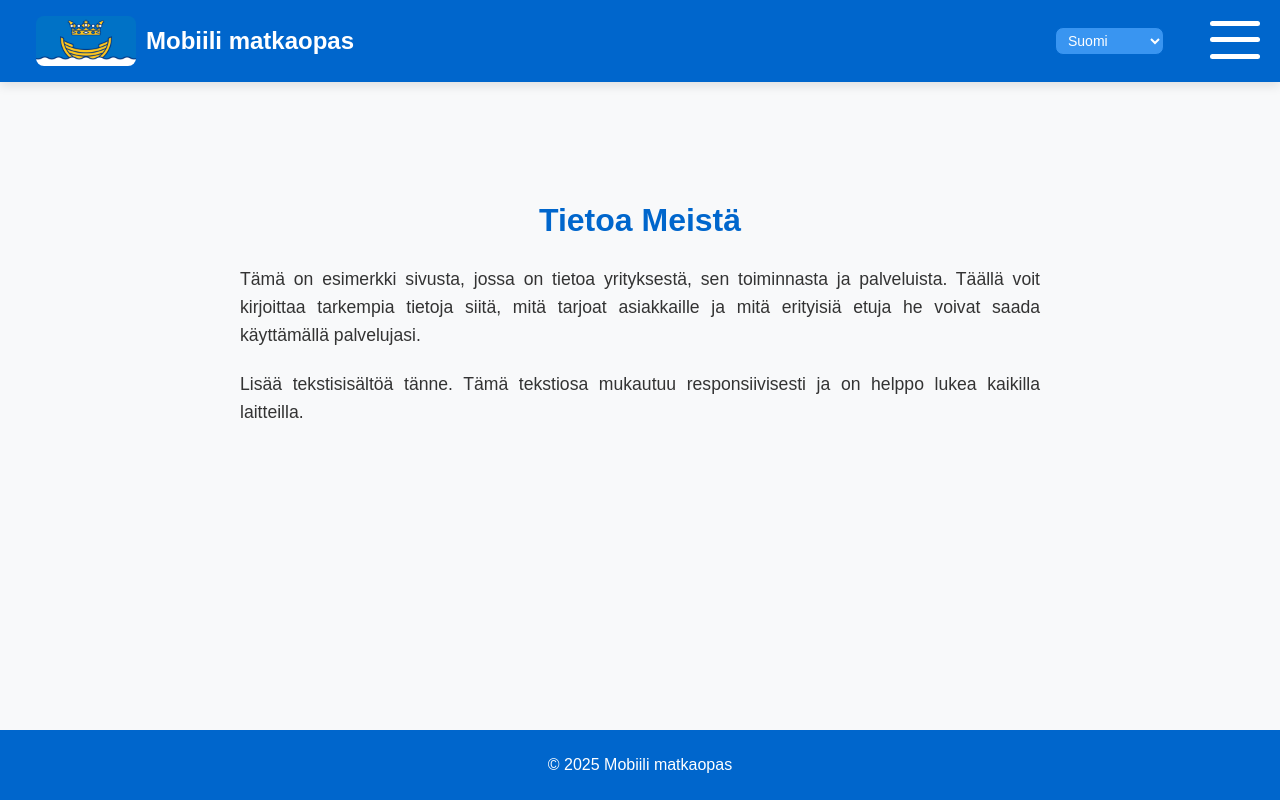
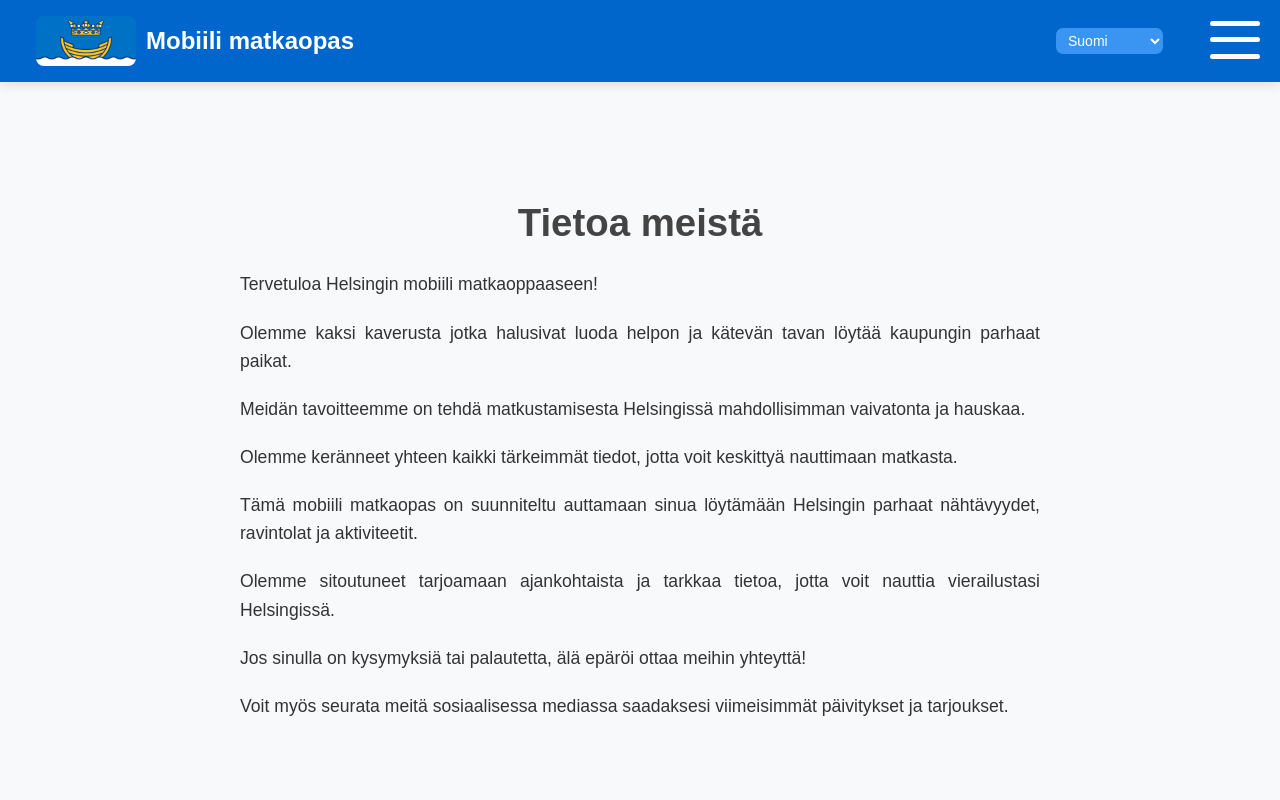
Before and after one commit to Leffinis/mobiili-opas, a React (Vite) app: page /tietoa in a window 1280 px wide. Shown: the top 800 px of the page. Built offline with nearby package versions, Linux system fonts and the light colour scheme.

Commit message:
patched all sivut kääntäminen

```diff
--- a/src/pages/Tietoa.jsx
+++ b/src/pages/Tietoa.jsx
@@ -1,18 +1,20 @@
-import React from 'react';
+import React, { useContext } from 'react';
+import { LanguageContext } from "/src/components/LanguageContext";
 
 const Tietoa = () => {
+  const { t } = useContext(LanguageContext);
   return (
+
     <div className="tietoa-page">
-      <h2>Tietoa Meistä</h2>
-      <p>
-        Tämä on esimerkki sivusta, jossa on tietoa yrityksestä, sen toiminnasta ja palveluista.
-        Täällä voit kirjoittaa tarkempia tietoja siitä, mitä tarjoat asiakkaille ja mitä erityisiä
-        etuja he voivat saada käyttämällä palvelujasi.
-      </p>
-      <p>
-        Lisää tekstisisältöä tänne. Tämä tekstiosa mukautuu responsiivisesti ja on helppo lukea
-        kaikilla laitteilla.
-      </p>
+        <h1>{t.Tietoa_meistä}</h1>
+        <p id="about4">Tervetuloa Helsingin mobiili matkaoppaaseen!</p>
+        <p id="about5">Olemme kaksi kaverusta jotka halusivat luoda helpon ja kätevän tavan löytää kaupungin parhaat paikat.</p>
+        <p id="about6">Meidän tavoitteemme on tehdä matkustamisesta Helsingissä mahdollisimman vaivatonta ja hauskaa.</p>
+        <p id="about7">Olemme keränneet yhteen kaikki tärkeimmät tiedot, jotta voit keskittyä nauttimaan matkasta.</p>
+        <p id="about8">Tämä mobiili matkaopas on suunniteltu auttamaan sinua löytämään Helsingin parhaat nähtävyydet, ravintolat ja aktiviteetit.</p>
+        <p id="about9">Olemme sitoutuneet tarjoamaan ajankohtaista ja tarkkaa tietoa, jotta voit nauttia vierailustasi Helsingissä.</p>
+        <p id="about10">Jos sinulla on kysymyksiä tai palautetta, älä epäröi ottaa meihin yhteyttä!</p>
+        <p id="about11">Voit myös seurata meitä sosiaalisessa mediassa saadaksesi viimeisimmät päivitykset ja tarjoukset.</p>
     </div>
   );
 };
--- a/src/pages/Yhteistyokumppanit.jsx
+++ b/src/pages/Yhteistyokumppanit.jsx
@@ -1,6 +1,8 @@
-import React from 'react';
+import React, { useContext } from 'react';
+import { LanguageContext } from "/src/components/LanguageContext";
 
 const Yhteistyokumppanit = () => {
+  const { t } = useContext(LanguageContext);
   return (
     <div className="tietoa-page">
       <h2>Yhteistyökumppanimme</h2>
--- a/src/pages/Yhteystiedot.jsx
+++ b/src/pages/Yhteystiedot.jsx
@@ -1,6 +1,8 @@
-import React from 'react';
+import React, { useContext } from 'react';
+import { LanguageContext } from "/src/components/LanguageContext";
 
 const Yhteystiedot = () => {
+  const { t } = useContext(LanguageContext);
   return (
     <div className="tietoa-page">
       <h2>Yhteystietomme</h2>
--- a/src/pages/Yrityksille.jsx
+++ b/src/pages/Yrityksille.jsx
@@ -1,6 +1,8 @@
-import React from 'react';
+import React, { useContext } from 'react';
+import { LanguageContext } from "/src/components/LanguageContext";
 
 const Yrityksille = () => {
+  const { t } = useContext(LanguageContext);
   return (
     <div className="tietoa-page">
       <h2>Yrityksille</h2>
--- a/src/translations.js
+++ b/src/translations.js
@@ -12,6 +12,8 @@ export const translations = {
       yhteystiedot: "Yhteystiedot",
       yrityksille: "Yrityksille",
       yhteistyökumppanit: "Yhteistyökumppanit",
+      //tietoa
+      Tietoa_meistä: "Tietoa meistä",
     },
     en: {
       welcome: "Welcome to Helsinki!",
@@ -26,6 +28,8 @@ export const translations = {
       yhteystiedot: "Contact us",
       yrityksille: "For businesses",
       yhteistyökumppanit: "Partners",
+      //tietoa
+      Tietoa_meistä: "About us",
     },
     sv: {
       welcome: "Välkommen till Helsingfors!",
@@ -40,6 +44,8 @@ export const translations = {
       yhteystiedot: "Kontakta oss",
       yrityksille: "För företag",
       yhteistyökumppanit: "Partners",
+      //tietoa
+      Tietoa_meistä: "Om oss",
     },
     uk: {
       welcome: "Ласкаво просимо до Гельсінкі!",
@@ -54,6 +60,8 @@ export const translations = {
       yhteystiedot: "Контакти",
       yrityksille: "Для бізнесу",
       yhteistyökumppanit: "Партнери",
+      //tietoa
+      Tietoa_meistä: "Про нас",
     },
     ru: {
       welcome: "Добро пожаловать в Хельсинки!",
@@ -68,5 +76,7 @@ export const translations = {
       yhteystiedot: "Контакты",
       yrityksille: "Для бизнеса",
       yhteistyökumppanit: "Партнеры",
+      //tietoa
+      Tietoa_meistä: "О нас",
     }
   };
```
